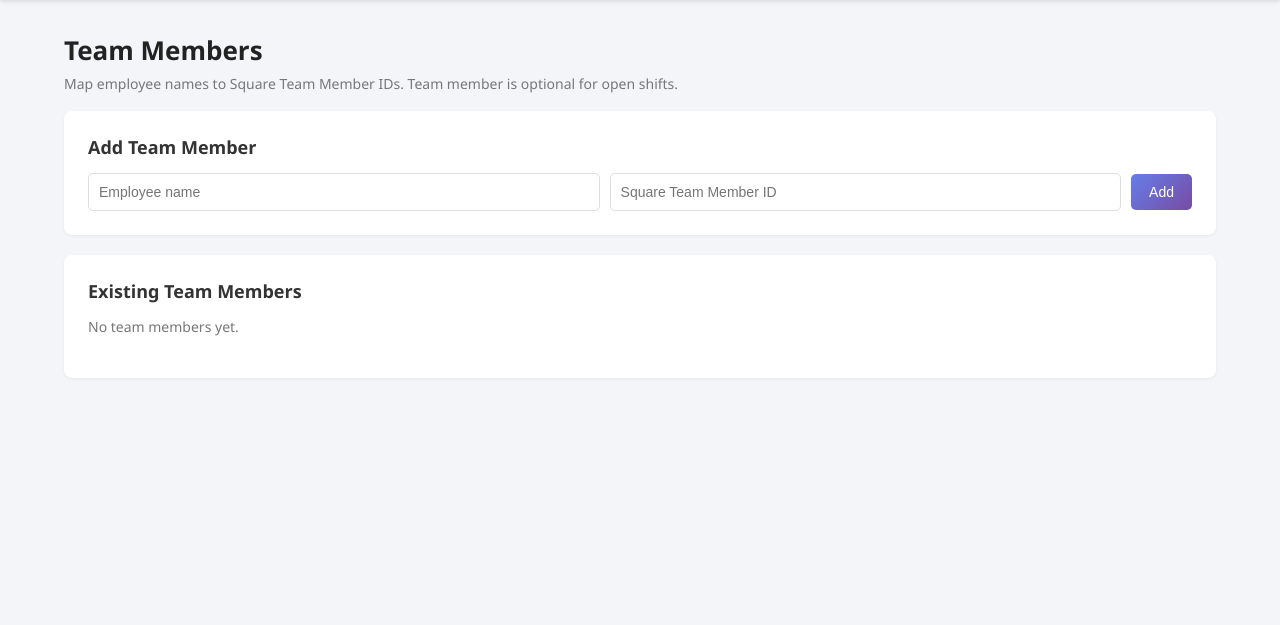
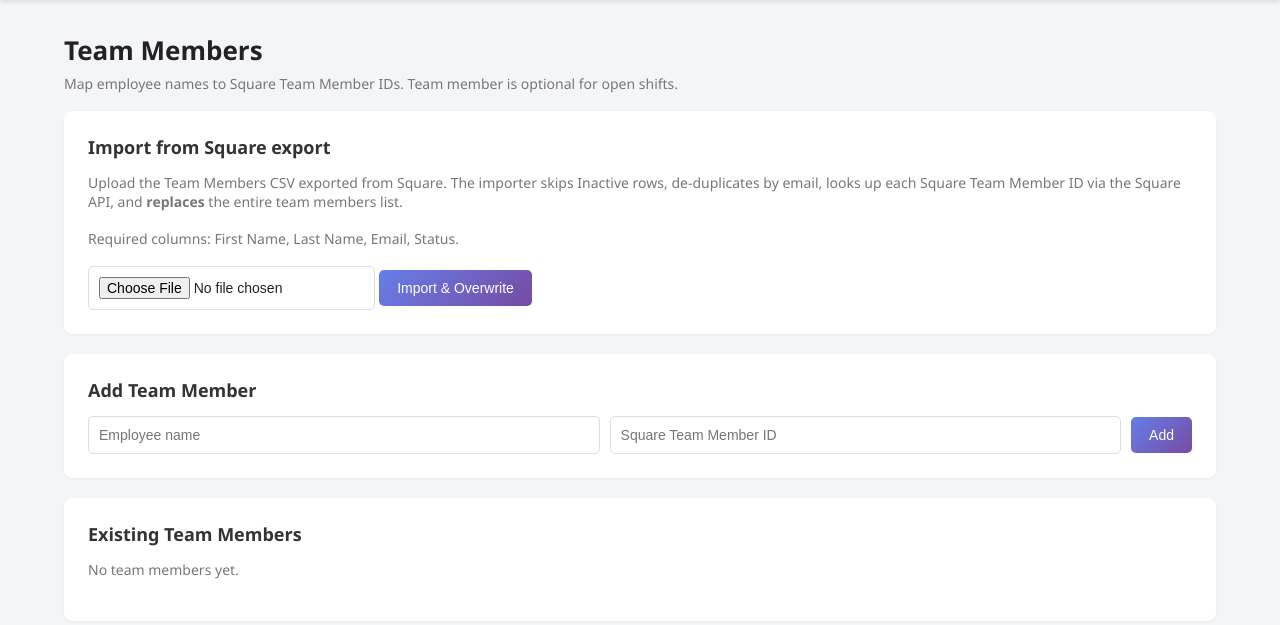
Before and after one commit to Aleut-Geoff-Vaughan/SquareUp-Schedule-Upload, a Flask app: page /settings/team-members in a window 1280 px wide. Shown: the part 87-712 px from the top of the page. Run offline with Flask 3, Linux system fonts and the light colour scheme; the visitor is signed in with stand-in values (Sample User, id 1).

Commit message:
Import team members from Square CSV export
Adds an "Import from Square export" card on the Team Members admin page
that uploads a Square Team Members CSV export, skips Inactive rows,
de-duplicates by email, fetches active team members from the Square API
via /v2/team-members/search, matches each CSV row to a Square Team
Member ID by email, then atomically replaces the team_members table.

Reports counts for imported, skipped (inactive, no-email), and any rows
that didn't match a Square team member by email. If no rows match,
the existing list is left untouched.

- square_api.py: list_team_members() paginates the Square team search
- database.py: replace_team_members() does atomic delete + insert
- app.py: /settings/team-members/import route (admin-only)

https://claude.ai/code/session_01UGzSsSqUp6RHgCZPhs6Pq8

```diff
--- a/app.py
+++ b/app.py
@@ -189,6 +189,96 @@ def team_members():
 
     team_members_list = db.get_team_members()
     return render_template('settings_team_members.html', team_members=team_members_list)
+
+@app.route('/settings/team-members/import', methods=['POST'])
+@login_required
+def team_members_import():
+    """Import team members from a Square export CSV.
+
+    Skips Inactive rows, de-duplicates by email, and matches each row to a
+    Square Team Member ID by email via the Square API. Overwrites the
+    existing team_members table on success.
+    """
+    if not session.get('is_admin'):
+        return jsonify({'error': 'Unauthorized'}), 403
+
+    if 'file' not in request.files:
+        return jsonify({'error': 'No file provided'}), 400
+    file = request.files['file']
+    if not file.filename:
+        return jsonify({'error': 'No file selected'}), 400
+    if not file.filename.lower().endswith('.csv'):
+        return jsonify({'error': 'File must be CSV'}), 400
+
+    try:
+        stream = file.stream.read().decode('utf-8-sig')
+        reader = csv.DictReader(io.StringIO(stream))
+        required = {'First Name', 'Last Name', 'Email', 'Status'}
+        header = set(reader.fieldnames or [])
+        missing = required - header
+        if missing:
+            return jsonify({'error': f'CSV is missing required column(s): {", ".join(sorted(missing))}'}), 400
+
+        seen_emails = set()
+        candidates = []
+        skipped_inactive = 0
+        skipped_no_email = 0
+        for row in reader:
+            if (row.get('Status') or '').strip().lower() != 'active':
+                skipped_inactive += 1
+                continue
+            email = (row.get('Email') or '').strip().lower()
+            if not email:
+                skipped_no_email += 1
+                continue
+            if email in seen_emails:
+                continue
+            seen_emails.add(email)
+            first = (row.get('First Name') or '').strip()
+            last = (row.get('Last Name') or '').strip()
+            name = f'{first} {last}'.strip()
+            candidates.append({'name': name, 'email': email})
+
+        if not candidates:
+            return jsonify({'error': 'No active rows with an email found in the CSV.'}), 400
+
+        result = square.list_team_members(status='ACTIVE')
+        if not result.get('success'):
+            return jsonify({'error': f'Could not fetch team members from Square: {result.get("error")}'}), 502
+
+        square_by_email = {}
+        for m in result['team_members']:
+            mail = (m.get('email_address') or '').strip().lower()
+            if mail and mail not in square_by_email:
+                square_by_email[mail] = m['id']
+
+        matched = []
+        unmatched = []
+        for c in candidates:
+            sid = square_by_email.get(c['email'])
+            if sid:
+                matched.append((c['name'], sid))
+            else:
+                unmatched.append({'name': c['name'], 'email': c['email']})
+
+        if not matched:
+            return jsonify({
+                'error': 'No CSV rows matched any Square team member by email. Existing team members were NOT modified.',
+                'unmatched': unmatched,
+            }), 400
+
+        db.replace_team_members(matched)
+
+        return jsonify({
+            'success': True,
+            'imported': len(matched),
+            'skipped_inactive': skipped_inactive,
+            'skipped_no_email': skipped_no_email,
+            'unmatched': unmatched,
+            'message': f'Replaced team members with {len(matched)} active entries from Square.',
+        })
+    except Exception as e:
+        return jsonify({'error': f'Import failed: {e}'}), 400
 
 # ==================== CSV UPLOAD & PROCESSING ====================
 
--- a/database.py
+++ b/database.py
@@ -278,6 +278,20 @@ class Database:
             cursor = conn.cursor()
             cursor.execute('DELETE FROM team_members WHERE id = ?', (member_id,))
 
+    def replace_team_members(self, rows):
+        """Atomically replace all team members with the provided rows.
+
+        Args:
+            rows: iterable of (name, square_team_member_id) tuples.
+        """
+        with self.get_connection() as conn:
+            cursor = conn.cursor()
+            cursor.execute('DELETE FROM team_members')
+            cursor.executemany(
+                'INSERT INTO team_members (name, square_team_member_id) VALUES (?, ?)',
+                list(rows),
+            )
+
     # ==================== UPLOADS ====================
 
     def create_upload_record(self, row_count, uploaded_by):
--- a/square_api.py
+++ b/square_api.py
@@ -226,6 +226,51 @@ class SquareAPI:
             'shift_id': shift_id
         }
 
+    def list_team_members(self, status='ACTIVE'):
+        """
+        List team members from Square, paginating through all results.
+
+        Args:
+            status: 'ACTIVE', 'INACTIVE', or None for all.
+
+        Returns:
+            {'success': bool, 'team_members': list, 'error': str (if failed)}
+        """
+        try:
+            self._update_token()
+            if not self.access_token or self.access_token.startswith('YOUR_'):
+                return {'success': False, 'error': 'Square API token not configured.'}
+
+            url = self.base_url.replace('/v2/labor', '/v2/team-members/search')
+            members = []
+            cursor = None
+            while True:
+                body = {'limit': 200}
+                if status:
+                    body['query'] = {'filter': {'status': status}}
+                if cursor:
+                    body['cursor'] = cursor
+
+                response = requests.post(url, headers=self.headers, json=body, timeout=15)
+                if response.status_code != 200:
+                    error_msg = response.json().get('errors', [{}])[0].get('detail', response.text)
+                    return {'success': False, 'error': f'Square API Error: {error_msg}'}
+
+                data = response.json()
+                members.extend(data.get('team_members', []))
+                cursor = data.get('cursor')
+                if not cursor:
+                    break
+
+            return {'success': True, 'team_members': members}
+
+        except requests.exceptions.Timeout:
+            return {'success': False, 'error': 'API request timed out'}
+        except requests.exceptions.ConnectionError:
+            return {'success': False, 'error': 'Connection error'}
+        except Exception as e:
+            return {'success': False, 'error': str(e)}
+
     def test_connection(self):
         """
         Test if API token is valid by making a test request
--- a/templates/settings_team_members.html
+++ b/templates/settings_team_members.html
@@ -4,6 +4,19 @@
 {% block content %}
 <h1>Team Members</h1>
 <p class="subtle">Map employee names to Square Team Member IDs. Team member is optional for open shifts.</p>
+
+<section class="card">
+    <h2>Import from Square export</h2>
+    <p class="subtle">Upload the Team Members CSV exported from Square. The importer skips Inactive rows, de-duplicates by email, looks up each Square Team Member ID via the Square API, and <strong>replaces</strong> the entire team members list.</p>
+    <p class="subtle">Required columns: First Name, Last Name, Email, Status.</p>
+
+    <form id="import-form" enctype="multipart/form-data">
+        <input type="file" id="import-file" name="file" accept=".csv" required>
+        <button type="submit" class="btn primary">Import &amp; Overwrite</button>
+    </form>
+
+    <div id="import-status" class="status hidden"></div>
+</section>
 
 <section class="card">
     <h2>Add Team Member</h2>
@@ -49,4 +62,44 @@
     };
 </script>
 <script src="{{ url_for('static', filename='js/settings.js') }}"></script>
+<script>
+document.getElementById('import-form').addEventListener('submit', async (e) => {
+    e.preventDefault();
+    const fileInput = document.getElementById('import-file');
+    const statusEl = document.getElementById('import-status');
+    if (!fileInput.files.length) return;
+
+    if (!confirm('This will REPLACE all existing team members. Continue?')) return;
+
+    const formData = new FormData();
+    formData.append('file', fileInput.files[0]);
+
+    statusEl.textContent = 'Importing and matching against Square...';
+    statusEl.className = 'status';
+
+    try {
+        const res = await fetch('{{ url_for("team_members_import") }}', { method: 'POST', body: formData });
+        const data = await res.json();
+        if (!res.ok) {
+            let msg = data.error || 'Import failed';
+            if (Array.isArray(data.unmatched) && data.unmatched.length) {
+                msg += '\nUnmatched (' + data.unmatched.length + '): ' + data.unmatched.map(u => u.name + ' <' + u.email + '>').join(', ');
+            }
+            statusEl.textContent = msg;
+            statusEl.className = 'status error';
+            return;
+        }
+        let msg = data.message + ' Imported: ' + data.imported + '. Skipped inactive: ' + data.skipped_inactive + '. Skipped no-email: ' + data.skipped_no_email + '.';
+        if (Array.isArray(data.unmatched) && data.unmatched.length) {
+            msg += '\nUnmatched in Square (' + data.unmatched.length + '): ' + data.unmatched.map(u => u.name + ' <' + u.email + '>').join(', ');
+        }
+        statusEl.textContent = msg + ' Reloading...';
+        statusEl.className = 'status success';
+        setTimeout(() => { window.location.reload(); }, 2500);
+    } catch (err) {
+        statusEl.textContent = 'Import failed: ' + err.message;
+        statusEl.className = 'status error';
+    }
+});
+</script>
 {% endblock %}
```
